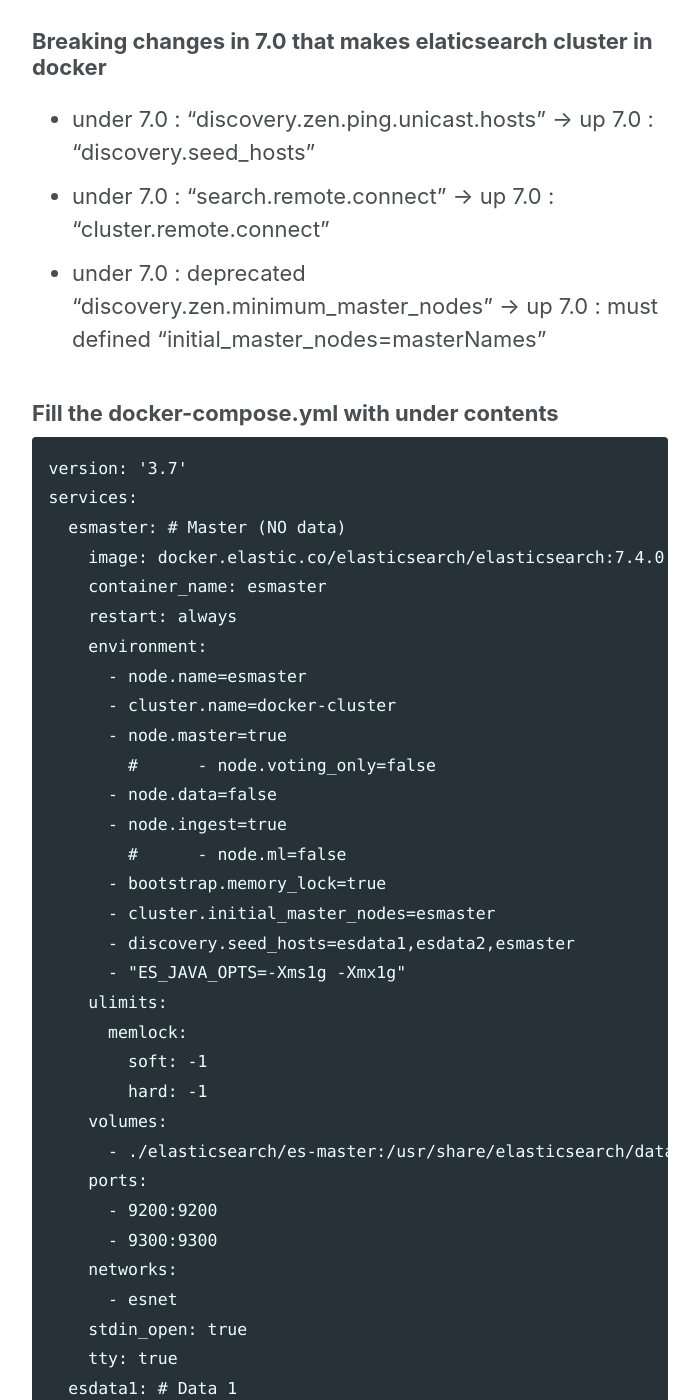
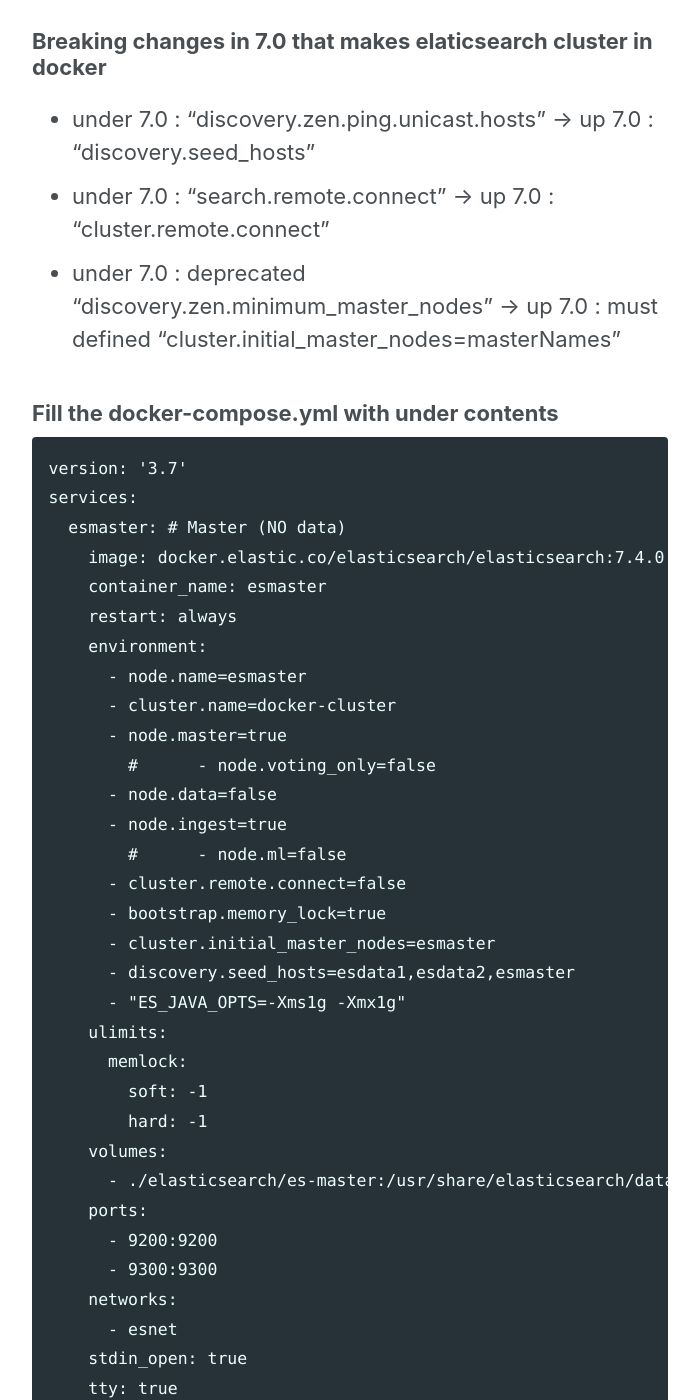
Before and after one commit to tech-vcanus/tech-vcanus.github.io, a Jekyll site: the page built from _posts/2019-10-29-elasticsearch-docker-cluster.md, in a window 1280 px wide and 1400 px high, scrolled down 701 px. Shown: the whole window, without its empty margins (290-989 px from the left). Built offline with Jekyll 4.4.1, drawn with Linux system fonts in a browser that asks for light colours; cached includes are drawn as plain includes; nearby versions of some CDN libraries; some of the changed text lies outside the part shown.

````diff
--- a/_posts/2019-10-29-elasticsearch-docker-cluster.md
+++ b/_posts/2019-10-29-elasticsearch-docker-cluster.md
@@ -13,7 +13,7 @@
 ### Breaking changes in 7.0 that makes elaticsearch cluster in docker
 - under 7.0 : "discovery.zen.ping.unicast.hosts" -> up 7.0 : "discovery.seed_hosts"
 - under 7.0 : "search.remote.connect" -> up 7.0 : "cluster.remote.connect"
-- under 7.0 : deprecated "discovery.zen.minimum_master_nodes" -> up 7.0 : must defined "initial_master_nodes=masterNames"
+- under 7.0 : deprecated "discovery.zen.minimum_master_nodes" -> up 7.0 : must defined "cluster.initial_master_nodes=masterNames"
 
 ### Fill the docker-compose.yml with under contents
 ```
@@ -31,6 +31,7 @@
       - node.data=false
       - node.ingest=true
         #      - node.ml=false
+      - cluster.remote.connect=false
       - bootstrap.memory_lock=true
       - cluster.initial_master_nodes=esmaster
       - discovery.seed_hosts=esdata1,esdata2,esmaster
@@ -60,6 +61,7 @@
       - node.data=true
       - node.ingest=false
         #      - node.ml=false
+      - cluster.remote.connect=false
       - bootstrap.memory_lock=true
       - cluster.initial_master_nodes=esmaster
       - discovery.seed_hosts=esdata1,esdata2,esmaster
@@ -87,6 +89,7 @@
       - node.data=true
       - node.ingest=false
         #      - node.ml=false
+      - cluster.remote.connect=false
       - bootstrap.memory_lock=true
       - cluster.initial_master_nodes=esmaster
       - discovery.seed_hosts=esdata1,esdata2,esmaster
````
Also changed, not shown: 1 other file.
